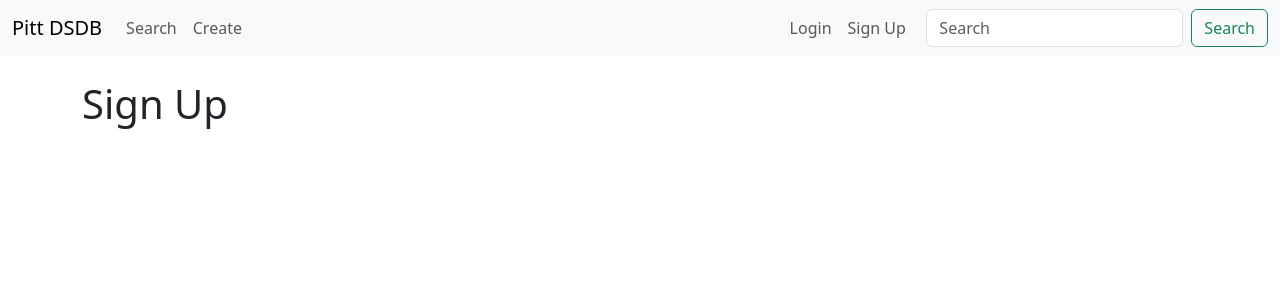
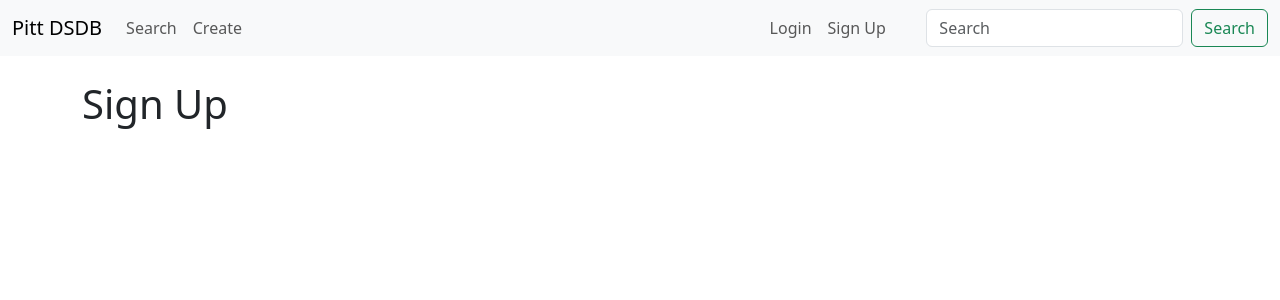
Before and after one commit to tyt3/Pitt-Digital-Scholarship-DB, a Flask app: page /sign-up in a window 1280 px wide. Shown: the top 300 px of the page. Run offline with Flask 3, Linux system fonts and the light colour scheme.

Commit message:
Update right navbar margin

```diff
--- a/templates/login.html
+++ b/templates/login.html
@@ -8,7 +8,7 @@
         <a class="nav-link" href="/create">Create</a>
       </li>
     </ul>
-    <ul class="navbar-nav ms-auto mb-2 mb-lg-0">
+    <ul class="navbar-nav ms-auto mb-2 mb-lg-0" style="margin-right: 20px;">
       <li class="nav-item">
         <a class="nav-link" href="/login">Login</a>
       </li>
--- a/templates/sign-up.html
+++ b/templates/sign-up.html
@@ -8,7 +8,7 @@
         <a class="nav-link" href="/create">Create</a>
       </li>
     </ul>
-    <ul class="navbar-nav ms-auto mb-2 mb-lg-0">
+    <ul class="navbar-nav ms-auto mb-2 mb-lg-0" style="margin-right: 20px;">
       <li class="nav-item">
         <a class="nav-link" href="/login">Login</a>
       </li>
```
